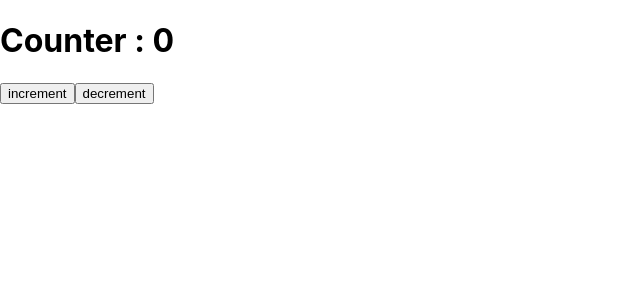
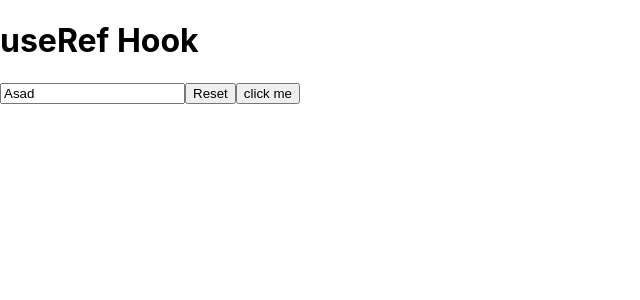
Before and after one commit to asadraiyan/React-Hooks-using-array-method, a React (Create React App) app: page / in a window 1280 px wide. Shown: the top 300 px of the page, without its empty margins (0-640 px from the left). Built offline with nearby package versions, Linux system fonts and the light colour scheme.

Commit message:
creating useRef Hook

```diff
--- a/src/App.js
+++ b/src/App.js
@@ -2,7 +2,10 @@
 // import { BrowserRouter as Router, Route, Routes } from "react-router-dom";
 // import './App.css';
 // import CompA from './components/CompA';
-import Reactlifecyclemethod from './Reactlifecyclemethod';
+// import Reactlifecyclemethod from './Reactlifecyclemethod';
+
+import Userefhook from "./components/Userefhook"
+
 // import Home from './components/Home';
 // import Search from './components/Search';
 // import Contact from './components/Contact';
@@ -32,7 +35,8 @@ const App = () => {
         {/* <UsestateObject /> */}
 
         {/* <CompA /> */}
-        <Reactlifecyclemethod />
+        {/* <Reactlifecyclemethod /> */}
+        <Userefhook />
 
 
         {/* </Routes> */}
--- /dev/null
+++ b/src/components/Userefhook.js
@@ -0,0 +1,27 @@
+import React, { useRef, useState } from 'react'
+
+const Userefhook = () => {
+    const inputRef = useRef("")
+    const [name, setName] = useState("Asad")
+
+
+    const reset = () => {
+        setName("")
+        inputRef.current.focus()
+
+    }
+    const inputHandler = () => {
+        inputRef.current.style.color = "Red"
+        inputRef.current.style.backgroundColor = "Blue"
+    }
+    return (
+        <div>
+            <h1>useRef Hook</h1>
+            <input type="text" ref={inputRef} value={name} onChange={(e) => setName(e.target.value)} />
+            <button onClick={reset}>Reset </button>
+            <button onClick={inputHandler}>click me </button>
+        </div>
+    )
+}
+
+export default Userefhook
```
